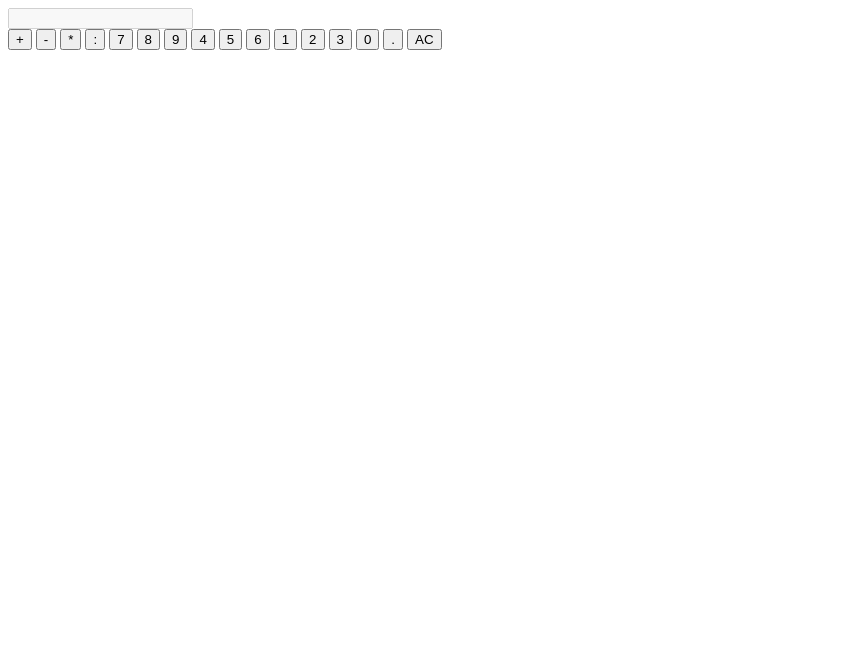
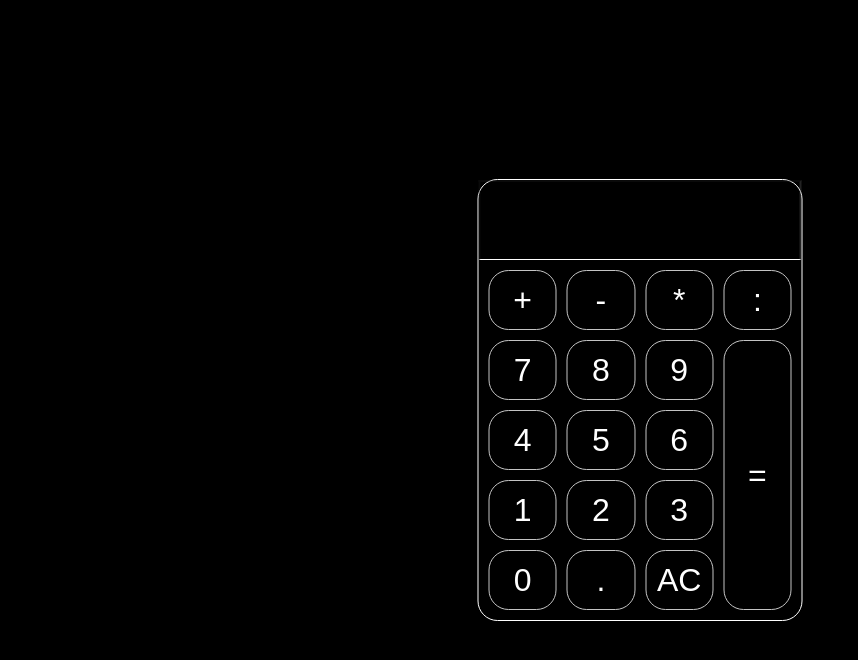
Before and after one commit to BarrioTropical/calculator-js, a plain HTML site: page index.html in a window 1280 px wide. Shown: the whole page, without its empty margins (0-858 px from the left). Drawn offline with Linux system fonts and the light colour scheme.

Commit message:
css | style calculator
Signed-off-by: Barrio Tropical <barriotropical@gmail.com>

```diff
--- a/css/style.css
+++ b/css/style.css
@@ -0,0 +1,74 @@
+/* General */
+*{
+    margin: 0;
+    padding: 0;
+    box-sizing: border-box;
+}
+
+:root{
+    --black:#000;
+    --grey: #c4c4c4;
+    --white: #FFF;
+}
+
+body{
+    background-color: var(--black);
+}
+
+/* container */
+.container{
+    border: 1px solid var(--white);
+    border-radius: 20px;
+    position: absolute;
+    top: 50%;
+    left: 50%;
+    transform: translate(-50%, -50%);
+    width: 325px;
+}
+
+.screen{
+    width: 100%;
+    border-top: 0px 20px;
+    border-bottom: solid 1px var(--white);
+    font-size: 3rem;
+    height: 80px;
+    background-color: transparent;
+    color: var(--white);
+    padding: 0px 10px 0px 20px;
+}
+
+/* operator */
+button{
+    height: 60px;
+    border-radius: 20px;
+    border: 1px solid var(--grey);
+    background-color: var(--black);
+    color: var(--white);
+    font-size: 2rem;
+}
+
+button:hover{
+    background-color: rgba(255, 255, 255, 0.4);
+}
+
+button:active{
+    background-color: rgba(186, 186, 186, 0.4);
+}
+
+.all-clear:hover{
+    background-color: rgba(241, 115, 119, 0.4);
+}
+
+/* equal sign */
+.equal-sign{
+    height: 100%;
+    grid-area: 2 / 4 / 6 / 5;
+}
+
+/* keys */
+.keys{
+    display: grid;
+    grid-template-columns: repeat(4, 1fr);
+    grid-gap: 10px;
+    padding: 10px;
+}
--- a/index.html
+++ b/index.html
@@ -33,6 +33,8 @@
             <button value="0">0</button>
             <button class="decimal" value=".">.</button>
             <button class="all-clear" value="all-clear">AC</button>
+            <!-- equal sign -->
+            <button class="equal-sign operator" value="equal-sign">=</button>
         </div>
     </div>
 
```
